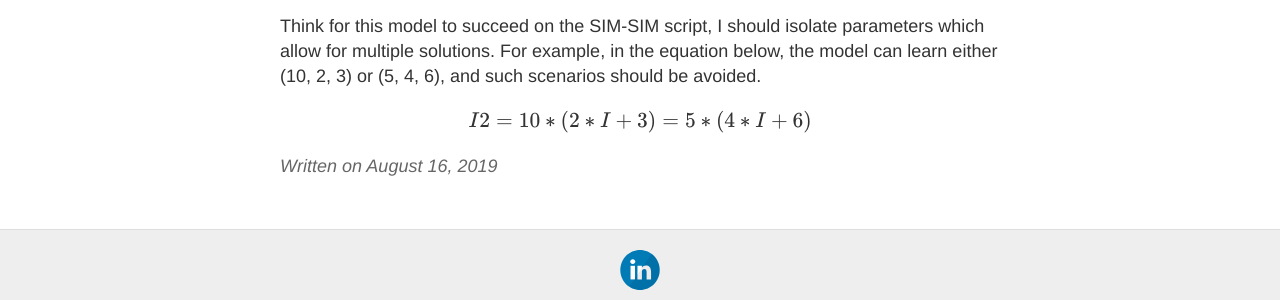
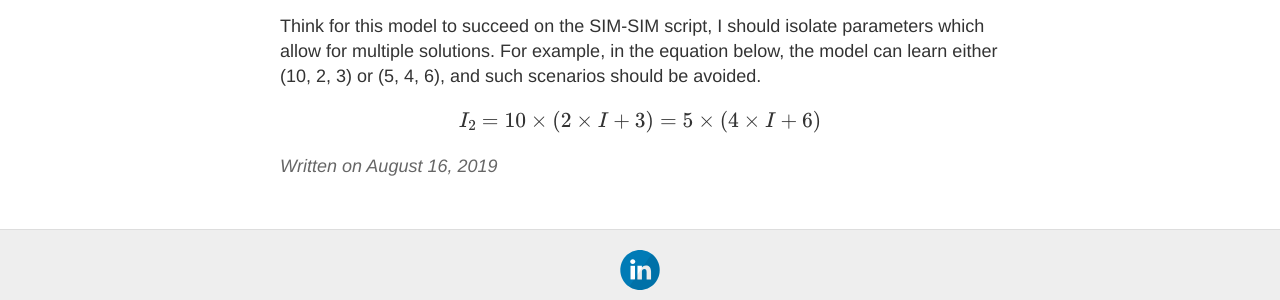
Before and after one commit to malaalam/minuteskeeper, a Jekyll site: the page built from _posts/2019-08-16-16-August-2019.md, in a window 1280 px wide. Shown: the part 329-629 px from the top of the page. Built offline with Jekyll 4.4.1, drawn with Linux system fonts in a browser that asks for light colours; formulas are drawn with MathJax 3; a script that is not in the unit is left out; comment, search, counter and statistics services are not loaded.

Commit message:
Updated latex equation

```diff
--- a/_posts/2019-08-16-16-August-2019.md
+++ b/_posts/2019-08-16-16-August-2019.md
@@ -12,5 +12,5 @@ Recently, I  came across some noisy images which were generated using a known mo
 Think for this model to succeed on the SIM-SIM script, I should isolate parameters which allow for multiple solutions. For example, in the equation below, the model can learn either (10, 2, 3) or (5, 4, 6), and such scenarios should be avoided.
 
 $$
-I2= 10 * (2*I+3) = 5*(4*I+6)
+I_{2}= 10 \times (2 \times I + 3) = 5 \times (4 \times I + 6)
 $$
```
